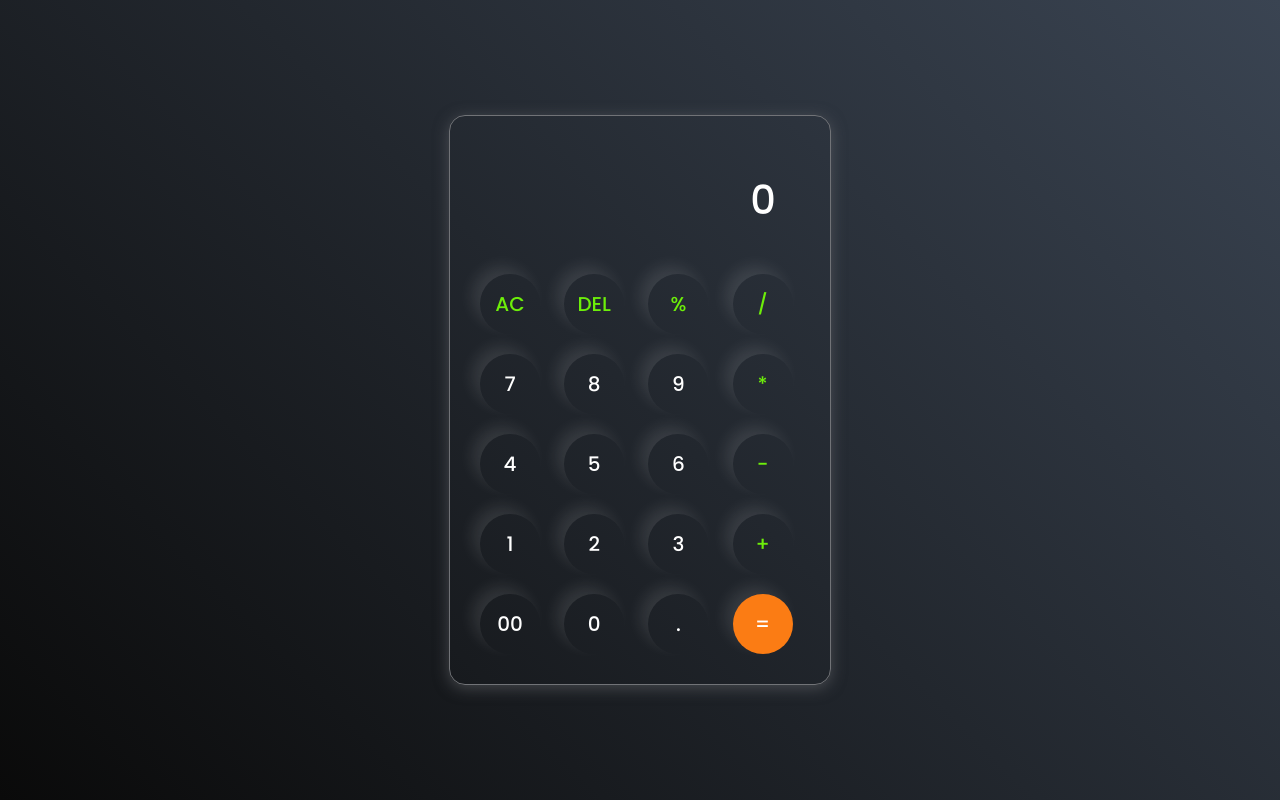
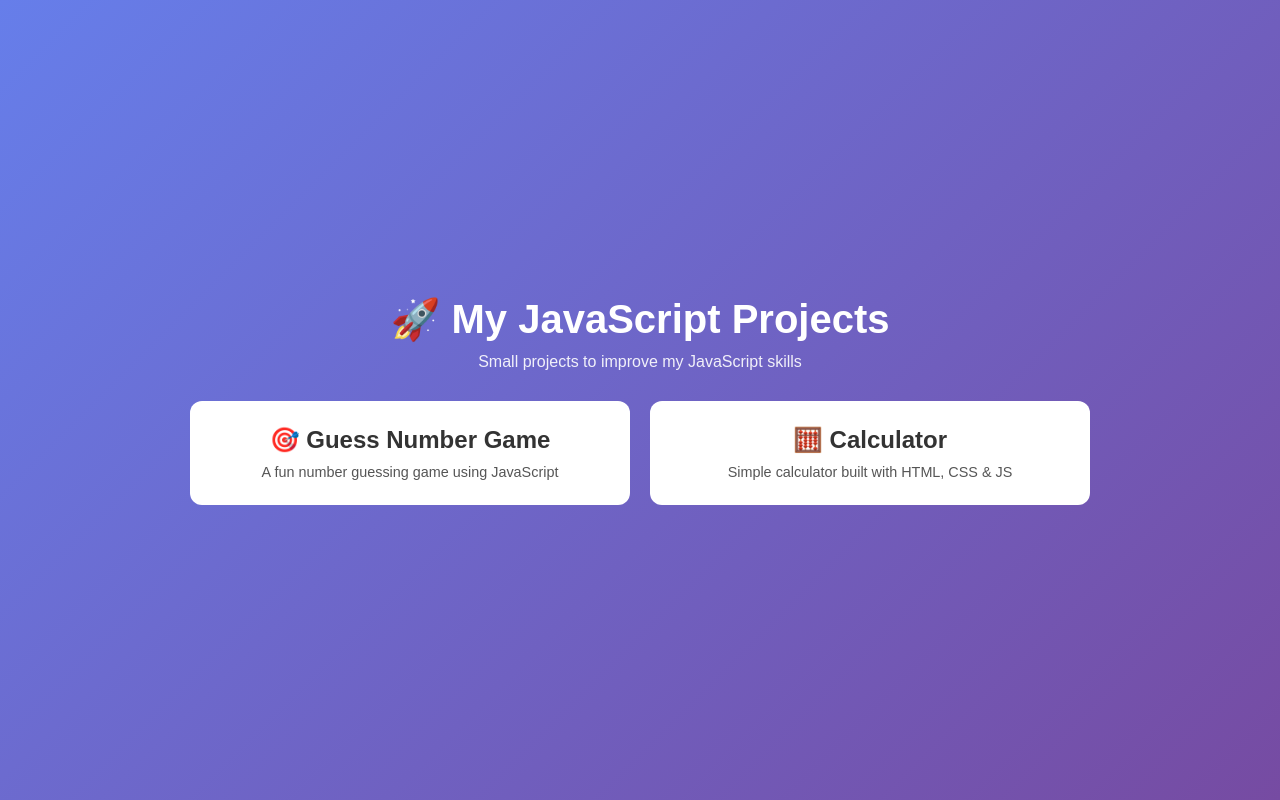
Before and after one commit to Kuldeep07-cx/js-hindi-dec, a website: page js_beginner_pro/index.html in a window 1280 px wide. Drawn offline with Linux system fonts and the light colour scheme.

Commit message:
some changes

```diff
--- a/js_beginner_pro/index.html
+++ b/js_beginner_pro/index.html
@@ -1,50 +1,37 @@
 <!DOCTYPE html>
 <html lang="en">
-  <head>
-    <meta charset="UTF-8" />
-    <meta http-equiv="X-UA-Compatible" content="IE=edge" />
-    <meta name="viewport" content="width=device-width, initial-scale=1.0" />
-    <link rel="stylesheet" href="style.css" />
-    <title>Calculator - By Kuldeep</title>
-  </head>
-  <body>
+<head>
+    <meta charset="UTF-8">
+    <meta name="viewport" content="width=device-width, initial-scale=1.0">
+    <title>My JavaScript Projects</title>
+    <link rel="stylesheet" href="style.css">
+</head>
+<body>
+
     <div class="container">
-      <div class="calculator">
-        <input type="text" id="inputBox" placeholder="0" />
-        <div>
-          <button class="button operator">AC</button>
-          <button class="button operator">DEL</button>
-          <button class="button operator">%</button>
-          <button class="button operator">/</button>
+        <h1>🚀 My JavaScript Projects</h1>
+        <p class="subtitle">Small projects to improve my JavaScript skills</p>
+
+        <div class="projects">
+            <a href="guessnum.html" class="card">
+                <h2>🎯 Guess Number Game</h2>
+                <p>A fun number guessing game using JavaScript</p>
+            </a>
+
+            <a href="index1.html" class="card">
+                <h2>🧮 Calculator</h2>
+                <p>Simple calculator built with HTML, CSS & JS</p>
+            </a>
+
+            <!-- Future projects go here -->
+            <!--
+            <a href="#" class="card">
+                <h2>📌 Project Name</h2>
+                <p>Short description</p>
+            </a>
+            -->
         </div>
-        <div>
-          <button class="button">7</button>
-          <button class="button">8</button>
-          <button class="button">9</button>
-          <button class="button operator">*</button>
-        </div>
-        <div>
-          <button class="button">4</button>
-          <button class="button">5</button>
-          <button class="button">6</button>
-          <button class="button operator">-</button>
-        </div>
-        <div>
-          <button class="button">1</button>
-          <button class="button">2</button>
-          <button class="button">3</button>
-          <button class="button operator">+</button>
-        </div>
-
-        <div>
-          <button class="button">00</button>
-          <button class="button">0</button>
-          <button class="button">.</button>
-          <button class="button equalBtn">=</button>
-        </div>
-      </div>
     </div>
 
-    <script src="script.js"></script>
-  </body>
+</body>
 </html>
--- a/js_beginner_pro/style.css
+++ b/js_beginner_pro/style.css
@@ -1,64 +1,61 @@
-@import url('https://fonts.googleapis.com/css2?family=Poppins:wght@500&display=swap');
-
-*{
+* {
     margin: 0;
     padding: 0;
     box-sizing: border-box;
-    font-family: 'Poppins', sans-serif;
+    font-family: Arial, Helvetica, sans-serif;
 }
 
-body{
-    width: 100%;
-    height: 100vh;
+body {
+    min-height: 100vh;
+    background: linear-gradient(135deg, #667eea, #764ba2);
     display: flex;
     justify-content: center;
     align-items: center;
-    background: linear-gradient(45deg, #0a0a0a, #3a4452);
+    color: #fff;
 }
 
-.calculator{
-    border: 1px solid #717377;
-    padding: 20px;
-    border-radius: 16px;
-    background: transparent;
-    box-shadow: 0px 3px 15px rgba(113, 115, 119, 0.5);
-
+.container {
+    width: 90%;
+    max-width: 900px;
+    text-align: center;
 }
 
-input{
-    width: 320px;
-    border: none;
-    padding: 24px;
-    margin: 10px;
-    background: transparent;
-    box-shadow: 0px 3px 15px rgbs(84, 84, 84, 0.1);
-    font-size: 40px;
-    text-align: right;
-    cursor: pointer;
-    color: #ffffff;
+h1 {
+    font-size: 2.5rem;
+    margin-bottom: 10px;
 }
 
-input::placeholder{
-    color: #ffffff;
+.subtitle {
+    font-size: 1rem;
+    opacity: 0.9;
+    margin-bottom: 30px;
 }
 
-button{
-    border: none;
-    width: 60px;
-    height: 60px;
-    margin: 10px;
-    border-radius: 50%;
-    background: transparent;
-    color: #ffffff;
-    font-size: 20px;
-    box-shadow: -8px -8px 15px rgba(255, 255, 255, 0.1);
-    cursor: pointer;
+.projects {
+    display: grid;
+    grid-template-columns: repeat(auto-fit, minmax(250px, 1fr));
+    gap: 20px;
 }
 
-.equalBtn{
-    background-color: #fb7c14;
+.card {
+    background: #ffffff;
+    color: #333;
+    padding: 25px;
+    border-radius: 12px;
+    text-decoration: none;
+    transition: transform 0.3s ease, box-shadow 0.3s ease;
 }
 
-.operator{
-    color: #6dee0a;
+.card h2 {
+    margin-bottom: 10px;
 }
+
+.card p {
+    font-size: 0.9rem;
+    color: #555;
+}
+
+.card:hover {
+    transform: translateY(-8px);
+    box-shadow: 0 15px 30px rgba(0, 0, 0, 0.25);
+}
--- /dev/null
+++ b/js_beginner_pro/style1.css
@@ -0,0 +1,64 @@
+@import url('https://fonts.googleapis.com/css2?family=Poppins:wght@500&display=swap');
+
+*{
+    margin: 0;
+    padding: 0;
+    box-sizing: border-box;
+    font-family: 'Poppins', sans-serif;
+}
+
+body{
+    width: 100%;
+    height: 100vh;
+    display: flex;
+    justify-content: center;
+    align-items: center;
+    background: linear-gradient(45deg, #0a0a0a, #3a4452);
+}
+
+.calculator{
+    border: 1px solid #717377;
+    padding: 20px;
+    border-radius: 16px;
+    background: transparent;
+    box-shadow: 0px 3px 15px rgba(113, 115, 119, 0.5);
+
+}
+
+input{
+    width: 320px;
+    border: none;
+    padding: 24px;
+    margin: 10px;
+    background: transparent;
+    box-shadow: 0px 3px 15px rgbs(84, 84, 84, 0.1);
+    font-size: 40px;
+    text-align: right;
+    cursor: pointer;
+    color: #ffffff;
+}
+
+input::placeholder{
+    color: #ffffff;
+}
+
+button{
+    border: none;
+    width: 60px;
+    height: 60px;
+    margin: 10px;
+    border-radius: 50%;
+    background: transparent;
+    color: #ffffff;
+    font-size: 20px;
+    box-shadow: -8px -8px 15px rgba(255, 255, 255, 0.1);
+    cursor: pointer;
+}
+
+.equalBtn{
+    background-color: #fb7c14;
+}
+
+.operator{
+    color: #6dee0a;
+}
```
Also changed, not shown: js_beginner_pro/index1.html (+1 -1 lines).
